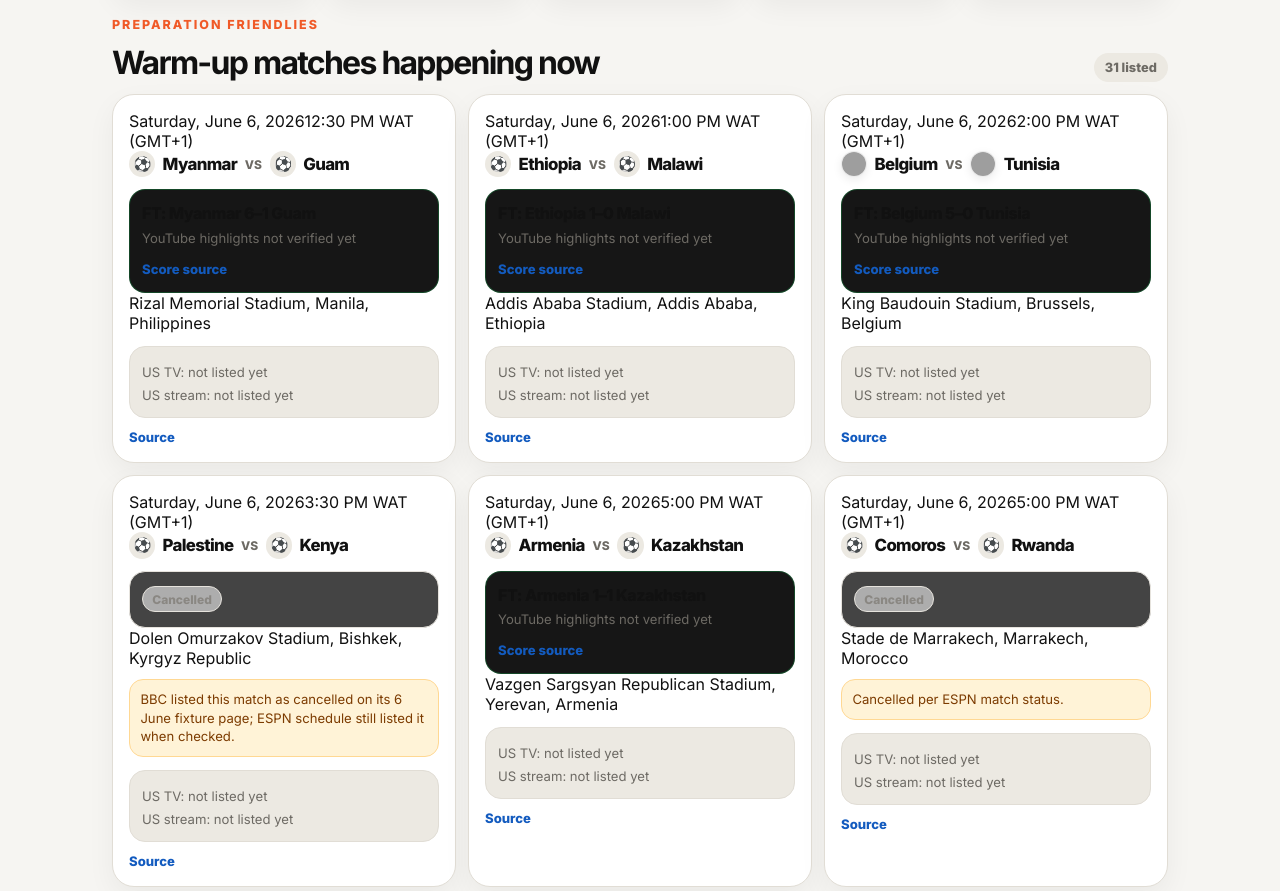
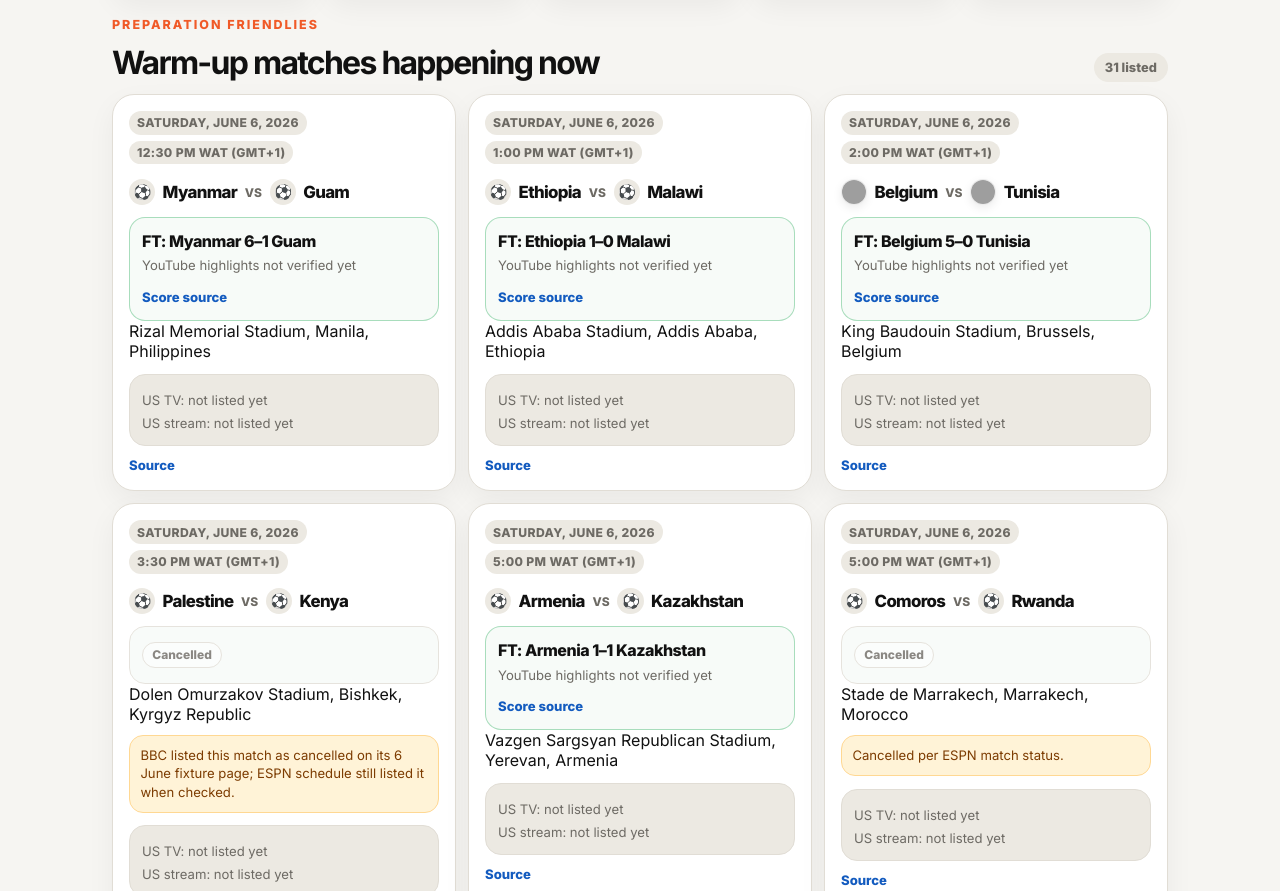
Before and after one commit to lakunle/worldcup-watch-dashboard, a website: page index.html in a window 1280 px wide. Shown: the part 692-1583 px from the top of the page. Drawn offline with Linux system fonts and the light colour scheme; grey boxes are pictures that could not be loaded.

Commit message:
fix: improve friendly score contrast

```diff
--- a/app.js
+++ b/app.js
@@ -1,8 +1,8 @@
 const [matches, unitedPlayers, teams, friendlies] = await Promise.all([
-  fetch('./data/matches.json?v=202606062235').then(r => r.json()),
-  fetch('./data/man-utd-players.json?v=202606062235').then(r => r.json()),
-  fetch('./data/teams.json?v=202606062235').then(r => r.json()),
-  fetch('./data/friendlies.json?v=202606062235').then(r => r.json()),
+  fetch('./data/matches.json?v=202606062237').then(r => r.json()),
+  fetch('./data/man-utd-players.json?v=202606062237').then(r => r.json()),
+  fetch('./data/teams.json?v=202606062237').then(r => r.json()),
+  fetch('./data/friendlies.json?v=202606062237').then(r => r.json()),
 ]);
 
 const state = {
--- a/index.html
+++ b/index.html
@@ -7,7 +7,7 @@
   <link rel="preconnect" href="https://fonts.googleapis.com">
   <link rel="preconnect" href="https://fonts.gstatic.com" crossorigin>
   <link href="https://fonts.googleapis.com/css2?family=Inter:wght@400;500;600;700;800&display=swap" rel="stylesheet">
-  <link rel="stylesheet" href="styles.css?v=202606062235" />
+  <link rel="stylesheet" href="styles.css?v=202606062237" />
 </head>
 <body>
   <header class="site-header">
@@ -131,6 +131,6 @@
     </article>
   </template>
 
-  <script src="app.js?v=202606062235" type="module"></script>
+  <script src="app.js?v=202606062237" type="module"></script>
 </body>
 </html>
--- a/styles.css
+++ b/styles.css
@@ -140,10 +140,25 @@
 .friendly-cards { display: grid; grid-template-columns: repeat(auto-fill, minmax(260px, 1fr)); gap: .75rem; margin-bottom: 1.25rem; }
 .friendly-card { background: var(--paper); border: 1px solid var(--line); border-radius: 22px; padding: 1rem; box-shadow: 0 10px 28px rgba(22,22,22,.05); }
 .friendly-card .team-pill { font-size: 1.05rem; }
-.friendly-result { margin-top: .75rem; padding: .75rem; border: 1px solid var(--line); border-radius: 16px; background: var(--hero-card); line-height: 1.45; }
+.card-topline { display: flex; align-items: flex-start; justify-content: space-between; gap: .75rem; margin-bottom: .9rem; }
+.card-meta { display: flex; align-items: center; flex-wrap: wrap; gap: .35rem; color: var(--muted); font-size: .76rem; font-weight: 800; text-transform: uppercase; letter-spacing: .03em; }
+.card-meta span { padding: .28rem .5rem; border-radius: 999px; background: var(--soft); }
+.friendly-result {
+  margin-top: .75rem;
+  padding: .75rem;
+  border: 1px solid var(--line);
+  border-radius: 16px;
+  background: #f7fbf8;
+  color: var(--ink);
+  line-height: 1.45;
+}
+.friendly-result .match-title { color: var(--ink); }
+.friendly-result .small { color: var(--muted); }
 .friendly-result.completed { border-color: rgba(22, 163, 74, .35); }
 .friendly-result.live { border-color: rgba(234, 88, 12, .4); background: rgba(234, 88, 12, .08); }
 .friendly-result.cancelled { opacity: .8; }
+[data-theme="dark"] .friendly-result { background: #151a16; color: var(--ink); }
+[data-theme="dark"] .friendly-result .match-title { color: var(--ink); }
 .friendly-watch { margin-top: .8rem; padding: .75rem; border: 1px solid var(--line); border-radius: 16px; background: var(--soft); line-height: 1.45; }
 .notice { margin-top: .7rem; color: #7c3b00; background: #fff3d7; border: 1px solid #ffd893; border-radius: 14px; padding: .65rem; font-size: .82rem; line-height: 1.4; }
 [data-theme="dark"] .notice { color: #ffd893; background: rgba(255,216,147,.12); border-color: rgba(255,216,147,.28); }
@@ -177,8 +192,6 @@
   .match-card { background: var(--paper); border: 1px solid var(--line); border-radius: 26px; padding: 1rem; box-shadow: 0 12px 30px rgba(22,22,22,.07); overflow: hidden; }
   .match-card.united { border-color: rgba(240,90,40,.34); background: linear-gradient(145deg, var(--paper), rgba(240,90,40,.10)); }
   .card-topline { display: flex; align-items: flex-start; justify-content: space-between; gap: .75rem; margin-bottom: .9rem; }
-  .card-meta { display: flex; align-items: center; flex-wrap: wrap; gap: .35rem; color: var(--muted); font-size: .76rem; font-weight: 800; text-transform: uppercase; letter-spacing: .03em; }
-  .card-meta span { padding: .28rem .5rem; border-radius: 999px; background: var(--soft); }
   .card-status { color: var(--paper); background: var(--charcoal); padding: .32rem .58rem; border-radius: 999px; font-size: .72rem; font-weight: 850; text-transform: capitalize; }
   .card-fixture .fixture-line { gap: .55rem; align-items: center; }
   .card-fixture .team-pill { font-size: clamp(1.16rem, 5.2vw, 1.55rem); line-height: 1.1; }
```
Also changed, not shown: tests/dashboard.test.js (+9 -0 lines).
